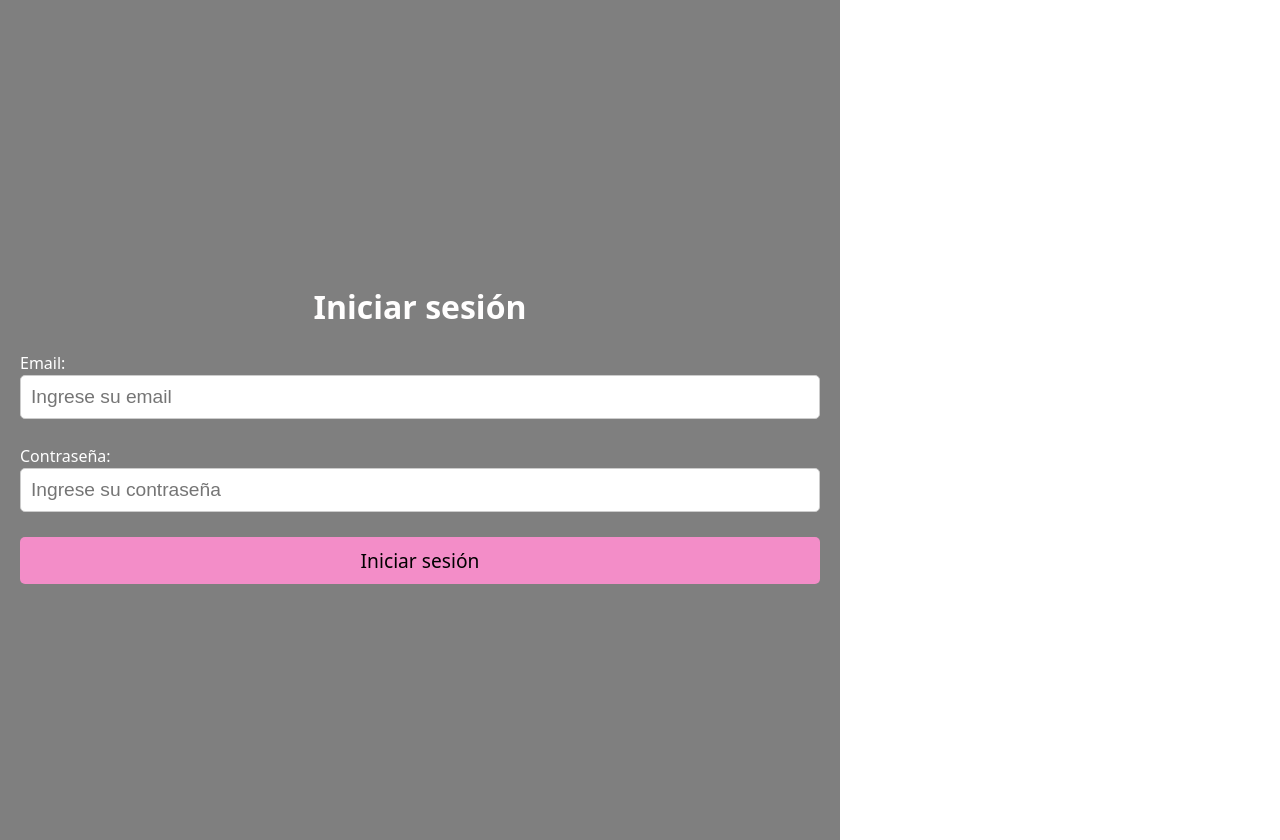
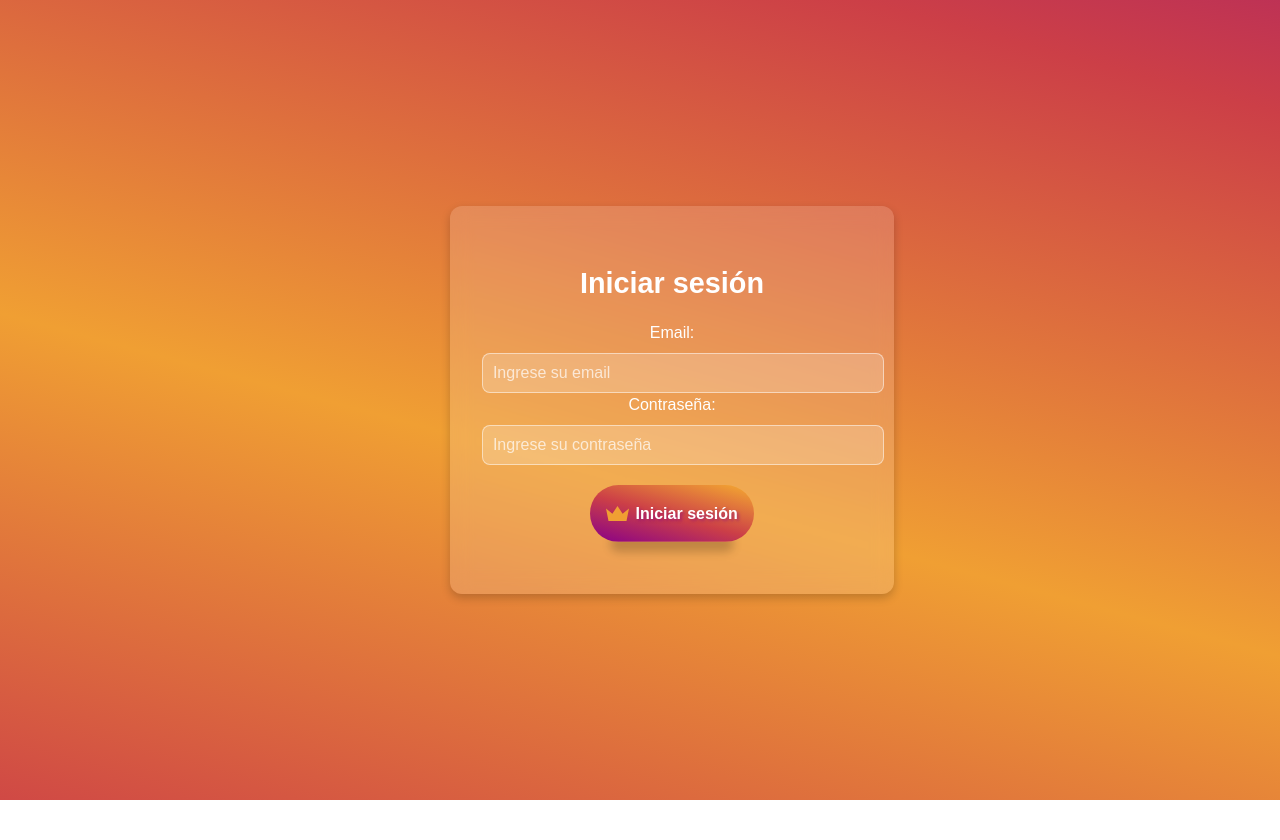
Before and after one commit to romanaq0207/Plataforma-de-Gestion-de-Recursos-Humanos, a React (Vite) app in the folder Plataforma-de-Gestion-de-Recursos-Humanos/: page /login in a window 1280 px wide. After the commit the page ends 800 px from the top, so only its background shows below. Built offline with nearby package versions, Linux system fonts and the light colour scheme.

Commit message:
login interface done

```diff
--- a/Plataforma-de-Gestion-de-Recursos-Humanos/package.json
+++ b/Plataforma-de-Gestion-de-Recursos-Humanos/package.json
@@ -10,12 +10,16 @@
     "preview": "vite preview"
   },
   "dependencies": {
+    "@hookform/resolvers": "^4.1.3",
     "highlight.js": "^11.11.1",
+    "lucide-react": "^0.483.0",
+    "next": "^15.2.3",
     "prismjs": "^1.30.0",
     "react": "^19.0.0",
     "react-dom": "^19.0.0",
     "react-hook-form": "^7.54.2",
-    "react-router-dom": "^7.4.0"
+    "react-router-dom": "^7.4.0",
+    "zod": "^3.24.2"
   },
   "devDependencies": {
     "@eslint/js": "^9.21.0",
--- a/Plataforma-de-Gestion-de-Recursos-Humanos/src/App.jsx
+++ b/Plataforma-de-Gestion-de-Recursos-Humanos/src/App.jsx
@@ -1,5 +1,5 @@
 import { AuthProvider } from "./Context/AuthContext";
-import { BrowserRouter as Router, Routes, Route } from "react-router-dom";
+import { BrowserRouter as Router, Routes, Route, Navigate } from "react-router-dom";
 import Login from "./Pages/Login";
 
 function App() {
@@ -7,6 +7,7 @@ function App() {
     <AuthProvider>
       <Router>
         <Routes>
+          <Route path="/" element={<Navigate to="/login" />} />
           <Route path="/login" element={<Login />} />
         </Routes>
       </Router>
--- a/Plataforma-de-Gestion-de-Recursos-Humanos/src/Pages/Login.css
+++ b/Plataforma-de-Gestion-de-Recursos-Humanos/src/Pages/Login.css
@@ -1,115 +1,120 @@
-/* Estilos generales (Mobile-first) */
-.login-container {
+/* Estilos generales con fondo igual al botón */
+body {
+  margin: 0;
+  padding: 0;
+  font-family: 'Poppins', sans-serif;
+  background: linear-gradient(15deg, #880088, #aa2068, #cc3f47, #de6f3d, #f09f33, #de6f3d, #cc3f47, #aa2068, #880088);
+  background-size: 400%;
   display: flex;
-    flex-direction: column;
+  justify-content: center;
   align-items: center;
-    justify-content: center;
   height: 100vh;
-    padding: 20px;
-    background-color: rgba(0, 0, 0, 0.5);
+  animation: fondo-animado 10s infinite alternate ease-in-out;
 }
 
-  .login-container h2 {
-    margin-bottom: 20px;
-    color: #fffefe;
+/* Animación sutil en el fondo */
+@keyframes fondo-animado {
+  0% { background-position: left; }
+  100% { background-position: right; }
 }
 
-  .login-container form {
-    display: flex;
-    flex-direction: column;
+/* Contenedor del login */
+.login-container {
+  background: rgba(255, 255, 255, 0.15); /* Fondo semi-transparente */
+  backdrop-filter: blur(10px); /* Efecto de desenfoque */
+  padding: 2rem;
+  border-radius: 12px;
+  box-shadow: 0px 4px 10px rgba(0, 0, 0, 0.2);
   width: 100%;
   max-width: 400px;
+  text-align: center;
+  color: white;
 }
 
-  .login-container form div {
-    position: relative; /* Para que los mensajes de error se ubiquen sin deformar */
-    margin-bottom: 25px; /* Espacio entre los inputs */
+/* Título */
+.login-container h2 {
+  margin-bottom: 1rem;
+  font-size: 1.8rem;
+  color: white;
 }
 
-  .login-container label {
-    margin-bottom: 8px;
-    font-size: 1rem;
-    color: #ffffff;
-  }
-
+/* Campos de entrada */
 .login-container input {
   width: 100%;
   padding: 10px;
+  margin-top: 8px;
+  border: 1px solid rgba(255, 255, 255, 0.5);
+  border-radius: 8px;
   font-size: 1rem;
-    border: 1px solid #ccc;
-    border-radius: 5px;
-    box-sizing: border-box;
-    background-color: rgb(255, 255, 255);
-    color: black;
+  outline: none;
+  background: rgba(255, 255, 255, 0.2);
+  color: white;
+  transition: border 0.3s;
 }
 
-  .error-message {
-    color: red;
-    font-size: 0.875rem;
-    position: absolute;
-    bottom: -20px; /* Espacio para el mensaje de error */
-    left: 0;
-    width: 100%;
-    height: 15px; /* Altura reservada para el mensaje */
-    margin-bottom: 5px;
+.login-container input::placeholder {
+  color: rgba(255, 255, 255, 0.7);
 }
 
-  .login-container button {
-    padding: 10px;
-    background-color: #f38dc8;
-    color: rgb(0, 0, 0);
-    font-size: 1rem;
-    border: none;
-    border-radius: 5px;
-    cursor: pointer;
-    transition: background-color 0.3s ease;
+.login-container input:focus {
+  border-color: #f09f33;
 }
 
-  .login-container button:disabled {
-    background-color: #999;
-    cursor: not-allowed;
+/* Botón con el mismo fondo */
+.button {
+  width: fit-content;
+  display: flex;
+  align-items: center;
+  justify-content: center;
+  padding: 1.2em 1rem;
+  cursor: pointer;
+  gap: 0.4rem;
+  font-weight: bold;
+  border-radius: 30px;
+  text-shadow: 2px 2px 3px rgba(136, 0, 136, 0.5);
+  background: linear-gradient(15deg, #880088, #aa2068, #cc3f47, #de6f3d, #f09f33, #de6f3d, #cc3f47, #aa2068, #880088) no-repeat;
+  background-size: 300%;
+  color: #fff;
+  border: none;
+  background-position: left center;
+  box-shadow: 0 30px 10px -20px rgba(0, 0, 0, 0.2);
+  transition: background 0.3s ease;
+  margin: 20px auto;
 }
 
-  .login-container button:hover {
-    background-color: #ed61ff;
+.button:hover {
+  background-size: 320%;
+  background-position: right center;
 }
 
-  .alert-message {
-    color: green;
-    font-size: 1rem;
-    margin-top: 10px;
-    min-height: 20px; /* Espacio reservado para el mensaje de alerta */
+.button:hover svg {
+  fill: #fff;
 }
 
-  .olvide-contraseña {
-    text-align: center;
-    color: rgb(0, 204, 255);
-  }
-  .olvide-contraseña:hover {
-    cursor: pointer;
+.button svg {
+  width: 23px;
+  fill: #f09f33;
+  transition: 0.3s ease;
 }
 
-  /* Estilos para pantallas más grandes (PC) */
-  @media (min-width: 768px) {
-    .login-container {
-      /*width: ;*/
-      padding: 1 00px;
+/* Deshabilitar botón */
+.button:disabled {
+  background: #ccc;
+  cursor: not-allowed;
+  box-shadow: none;
 }
 
-    .login-container form {
-      max-width: 800px;
-      width: 800px;
+/* Mensajes de error */
+.error-message {
+  color: white;
+  font-size: 0.9rem;
+  margin-top: 5px;
 }
 
-    .login-container h2 {
-      font-size: 2rem;
+/* Mensaje de alerta */
+.alert-message {
+  margin-top: 15px;
+  font-size: 1rem;
+  font-weight: bold;
+  color: white;
 }
-
-    .login-container input {
-      font-size: 1.2rem;
-    }
-
-    .login-container button {
-      font-size: 1.2rem;
-    }
-  }
--- a/Plataforma-de-Gestion-de-Recursos-Humanos/src/Pages/Login.jsx
+++ b/Plataforma-de-Gestion-de-Recursos-Humanos/src/Pages/Login.jsx
@@ -18,30 +18,15 @@ function Login() {
 
   const onSubmit = async (data) => {
     setLoading(true);
-    try {
-      // Supongamos que la función `login` devuelve un objeto de usuario
-      const user = await login(data.email, data.password, data.dni);
 
-      if (user) {
-        // Guardamos el DNI en localStorage
-        localStorage.setItem("dniConductor", user.user.dni);
+    // Simulación de éxito sin verificar usuario
+    setTimeout(() => {
+      setAlertMessage("Bienvenido");
+      navigate("/dashboard"); // Cambia "/dashboard" por la ruta que usarás en el futuro
+      setLoading(false);
+    }, 1000);
+  };
 
-        console.log("datos de user:" + user.user.dni);
-        console.log(user);
-
-        handleLogin(); // Llamamos al método de contexto de autenticación
-        setAlertMessage("Bienvenido");
-        navigate("/");
-      } else {
-        setAlertMessage("Usuario no encontrado");
-      }
-
-      setLoading(false);
-    } catch (error) {
-      setAlertMessage("Error al iniciar sesión: " + error.message);
-      setLoading(false);
-    }
-  };
 
   return (
     <div className="login-container">
@@ -84,7 +69,10 @@ function Login() {
           )}
         </div>
 
-        <button type="submit" disabled={loading}>
+        <button className="button" type="submit" disabled={loading}>
+          <svg xmlns="http://www.w3.org/2000/svg" viewBox="0 0 36 24">
+            <path d="m18 0 8 12 10-8-4 20H4L0 4l10 8 8-12z"></path>
+          </svg>
           {loading ? "Cargando..." : "Iniciar sesión"}
         </button>
 
```
Also changed, not shown: 1 other file (tests, documents, lock files or other folders). Lines whose indentation alone changed are shown as unchanged.
